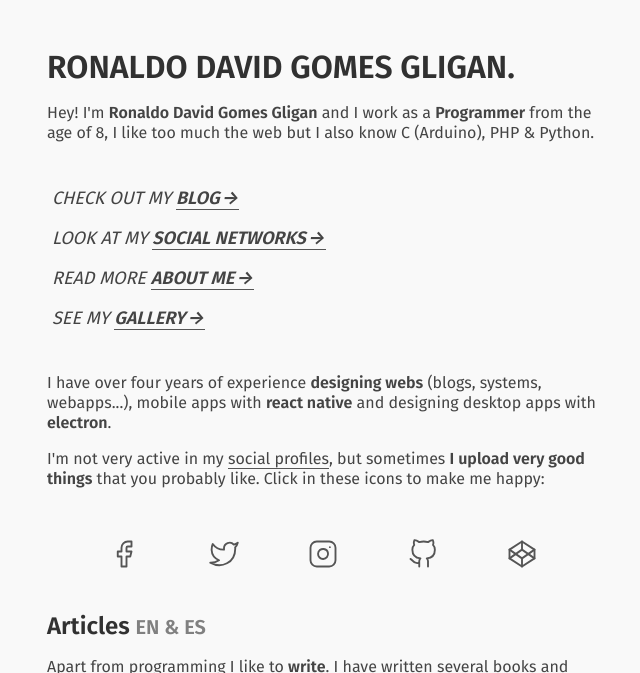
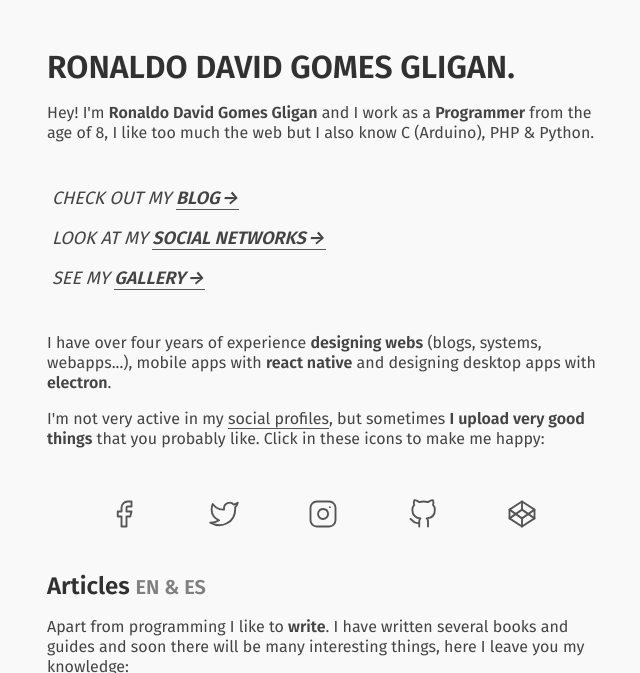
Before and after one commit to RonaldoDavid/gligan-info, a Jekyll site: the page built from index.html, in a window 1280 px wide, cut to the strip 0-673 px from the top of the page. Shown: the whole strip, without its empty margins (313-953 px from the left). Built offline with Jekyll 4.4.1, drawn with Linux system fonts in a browser that asks for light colours.

Commit message:
Removing and improving things

```diff
--- a/404.html
+++ b/404.html
@@ -6,14 +6,14 @@
 
 	<img src="https://res.cloudinary.com/gligan/image/upload/v1554654211/giphy.webp" alt="Ghost Error 404 GIF" style="display: block;width: 50%;margin: 0 auto;">
 
-	<h1>Error 404.</h1>
+	<center><h1>Error 404.</h1></center>
 
 	<a href="/" class="more_a" style="margin: 30px 0 50px 0">
 		<button class="more">Go Home</button>
 	</a>
 
 	<p>
-		Oh, snap! Looks like this page doesn't exist.If you want I leave you here my articles:
+		Oh, snap! Looks like this page doesn't exist. If you want I leave you here my articles:
 	</p>
 
 	<div class="posts">
--- /dev/null
+++ b/_includes/grilla_social.html
@@ -0,0 +1,22 @@
+<div class="grid grilla">
+<!-- Facebook -->
+<a href="http://facebook.com/RonaldoDavidGomes" target="_blank">
+  <svg xmlns="http://www.w3.org/2000/svg" width="24" height="24" viewBox="0 0 24 24" fill="none" stroke="currentColor" stroke-width="2" stroke-linecap="round" stroke-linejoin="round" class="feather feather-facebook"><path d="M18 2h-3a5 5 0 0 0-5 5v3H7v4h3v8h4v-8h3l1-4h-4V7a1 1 0 0 1 1-1h3z"></path></svg>
+</a>
+<!-- <i data-feather="twitter"></i> -->
+<a href="https://twitter.com/linux_rdgg" target="_blank">
+  <svg xmlns="http://www.w3.org/2000/svg" width="24" height="24" viewBox="0 0 24 24" fill="none" stroke="currentColor" stroke-width="2" stroke-linecap="round" stroke-linejoin="round" class="feather feather-twitter"><path d="M23 3a10.9 10.9 0 0 1-3.14 1.53 4.48 4.48 0 0 0-7.86 3v1A10.66 10.66 0 0 1 3 4s-4 9 5 13a11.64 11.64 0 0 1-7 2c9 5 20 0 20-11.5a4.5 4.5 0 0 0-.08-.83A7.72 7.72 0 0 0 23 3z"></path></svg>
+</a>
+<!-- <i data-feather="instagram"></i> -->
+<a href="https://www.instagram.com/linux_rdgg/" target="_blank">
+  <svg xmlns="http://www.w3.org/2000/svg" width="24" height="24" viewBox="0 0 24 24" fill="none" stroke="currentColor" stroke-width="2" stroke-linecap="round" stroke-linejoin="round" class="feather feather-instagram"><rect x="2" y="2" width="20" height="20" rx="5" ry="5"></rect><path d="M16 11.37A4 4 0 1 1 12.63 8 4 4 0 0 1 16 11.37z"></path><line x1="17.5" y1="6.5" x2="17.5" y2="6.5"></line></svg>
+</a>
+<!-- GitHub -->
+<a href="http://github.com/RonaldoDavid/" target="_blank">
+  <svg xmlns="http://www.w3.org/2000/svg" width="24" height="24" viewBox="0 0 24 24" fill="none" stroke="currentColor" stroke-width="2" stroke-linecap="round" stroke-linejoin="round" class="feather feather-github"><path d="M9 19c-5 1.5-5-2.5-7-3m14 6v-3.87a3.37 3.37 0 0 0-.94-2.61c3.14-.35 6.44-1.54 6.44-7A5.44 5.44 0 0 0 20 4.77 5.07 5.07 0 0 0 19.91 1S18.73.65 16 2.48a13.38 13.38 0 0 0-7 0C6.27.65 5.09 1 5.09 1A5.07 5.07 0 0 0 5 4.77a5.44 5.44 0 0 0-1.5 3.78c0 5.42 3.3 6.61 6.44 7A3.37 3.37 0 0 0 9 18.13V22"></path></svg>
+</a>
+<!-- <i data-feather="codepen"></i> -->
+<a href="https://codepen.com/linux_rdgg/" target="_blank">
+  <svg xmlns="http://www.w3.org/2000/svg" width="24" height="24" viewBox="0 0 24 24" fill="none" stroke="currentColor" stroke-width="2" stroke-linecap="round" stroke-linejoin="round" class="feather feather-codepen"><polygon points="12 2 22 8.5 22 15.5 12 22 2 15.5 2 8.5 12 2"></polygon><line x1="12" y1="22" x2="12" y2="15.5"></line><polyline points="22 8.5 12 15.5 2 8.5"></polyline><polyline points="2 15.5 12 8.5 22 15.5"></polyline><line x1="12" y1="2" x2="12" y2="8.5"></line></svg>
+</a>
+</div>
--- a/_layouts/post.html
+++ b/_layouts/post.html
@@ -3,8 +3,7 @@
 ---
 <link rel="stylesheet" href="https://use.fontawesome.com/releases/v5.7.1/css/all.css">
 {% if page.pic %}
-	<div class="d-img">
-		<img id="art-pic" src="{{ page.pic }}" alt="{{ page.title }}">
+	<div class="d-img" style="background-image: url({{ page.pic }})">
 		<!-- añadir (en efecto espejo) el título del artúculo -->
 	</div>
 {% endif %}
--- a/_sass/main.scss
+++ b/_sass/main.scss
@@ -302,7 +302,7 @@
   width: 100%;
 }
 
-.cont, .bottom, #art-pic {
+.cont, .bottom, .d-img {
   max-width: 1000px;
   background: #fff;
   margin: 0 auto 0 auto;
@@ -311,10 +311,17 @@
   // border-radius: 5px;
 }
 
-#art-pic {
+.cont {
+}
+
+.d-img {
   z-index: -100;
   width: 1000px;
   padding: 0;
+  height: 50vh;
+  background-position: center center;
+  background-repeat: no-repeat;
+  background-size: 100%;
   display: block;
 }
 
--- a/index.html
+++ b/index.html
@@ -17,11 +17,11 @@
 		  Check out my <a href="./blog">Blog</a>
 		</span>
 		<span class="link">
-		  Look at my <a href="./social">Social Networks</a>
+		  Look at my <a href="#" onclick="openModalSocial()">Social Networks</a>
 		</span>
-		<span class="link">
+		<!--<span class="link">
 		  Read more <a href="./about">About me</a>
-		</span>
+		</span>-->
 		<span class="link">
 		  See my <a href="https://instagram.com/linux_rdgg/" target="_blank" rel="nofollow">Gallery</a>
 		</span>
@@ -31,28 +31,7 @@
 
   	<p>I'm not very active in my <a href="/social">social profiles</a>, but sometimes <b>I upload very good things</b> that you probably like. Click in these icons to make me happy:</p>
 
-	<div class="grid grilla">
-	    <!-- Facebook -->
-	    <a href="http://facebook.com/RonaldoDavidGomes" target="_blank">
-	      <svg xmlns="http://www.w3.org/2000/svg" width="24" height="24" viewBox="0 0 24 24" fill="none" stroke="currentColor" stroke-width="2" stroke-linecap="round" stroke-linejoin="round" class="feather feather-facebook"><path d="M18 2h-3a5 5 0 0 0-5 5v3H7v4h3v8h4v-8h3l1-4h-4V7a1 1 0 0 1 1-1h3z"></path></svg>
-	    </a>
-	    <!-- <i data-feather="twitter"></i> -->
-	    <a href="https://twitter.com/linux_rdgg" target="_blank">
-	      <svg xmlns="http://www.w3.org/2000/svg" width="24" height="24" viewBox="0 0 24 24" fill="none" stroke="currentColor" stroke-width="2" stroke-linecap="round" stroke-linejoin="round" class="feather feather-twitter"><path d="M23 3a10.9 10.9 0 0 1-3.14 1.53 4.48 4.48 0 0 0-7.86 3v1A10.66 10.66 0 0 1 3 4s-4 9 5 13a11.64 11.64 0 0 1-7 2c9 5 20 0 20-11.5a4.5 4.5 0 0 0-.08-.83A7.72 7.72 0 0 0 23 3z"></path></svg>
-	    </a>
-	    <!-- <i data-feather="instagram"></i> -->
-	    <a href="https://www.instagram.com/linux_rdgg/" target="_blank">
-	      <svg xmlns="http://www.w3.org/2000/svg" width="24" height="24" viewBox="0 0 24 24" fill="none" stroke="currentColor" stroke-width="2" stroke-linecap="round" stroke-linejoin="round" class="feather feather-instagram"><rect x="2" y="2" width="20" height="20" rx="5" ry="5"></rect><path d="M16 11.37A4 4 0 1 1 12.63 8 4 4 0 0 1 16 11.37z"></path><line x1="17.5" y1="6.5" x2="17.5" y2="6.5"></line></svg>
-	    </a>
-	    <!-- GitHub -->
-	    <a href="http://github.com/RonaldoDavid/" target="_blank">
-	      <svg xmlns="http://www.w3.org/2000/svg" width="24" height="24" viewBox="0 0 24 24" fill="none" stroke="currentColor" stroke-width="2" stroke-linecap="round" stroke-linejoin="round" class="feather feather-github"><path d="M9 19c-5 1.5-5-2.5-7-3m14 6v-3.87a3.37 3.37 0 0 0-.94-2.61c3.14-.35 6.44-1.54 6.44-7A5.44 5.44 0 0 0 20 4.77 5.07 5.07 0 0 0 19.91 1S18.73.65 16 2.48a13.38 13.38 0 0 0-7 0C6.27.65 5.09 1 5.09 1A5.07 5.07 0 0 0 5 4.77a5.44 5.44 0 0 0-1.5 3.78c0 5.42 3.3 6.61 6.44 7A3.37 3.37 0 0 0 9 18.13V22"></path></svg>
-	    </a>
-	    <!-- <i data-feather="codepen"></i> -->
-	    <a href="https://codepen.com/linux_rdgg/" target="_blank">
-	      <svg xmlns="http://www.w3.org/2000/svg" width="24" height="24" viewBox="0 0 24 24" fill="none" stroke="currentColor" stroke-width="2" stroke-linecap="round" stroke-linejoin="round" class="feather feather-codepen"><polygon points="12 2 22 8.5 22 15.5 12 22 2 15.5 2 8.5 12 2"></polygon><line x1="12" y1="22" x2="12" y2="15.5"></line><polyline points="22 8.5 12 15.5 2 8.5"></polyline><polyline points="2 15.5 12 8.5 22 15.5"></polyline><line x1="12" y1="2" x2="12" y2="8.5"></line></svg>
-	    </a>
-	  </div>
+	{% include grilla_social.html %}
 
 	<h2>Articles <small style="color: grey">EN & ES</small></h2>
 	<p>Apart from programming I like to <b>write</b>. I have written
```
Also changed, not shown: _includes/social.html (renamed from social.html, +8 -5 lines), about.md (deleted, +0 -6 lines), fondo.jpg (deleted), fondo_2.jpg (deleted), fondo_4.jpg (deleted), fondo_5.jpg (deleted), fondo_6.jpg (deleted), libertas.jpg (deleted), libertas_2.jpg (deleted), libertas_3.jpg (deleted), libertas_4.png (deleted), 1 other file.
